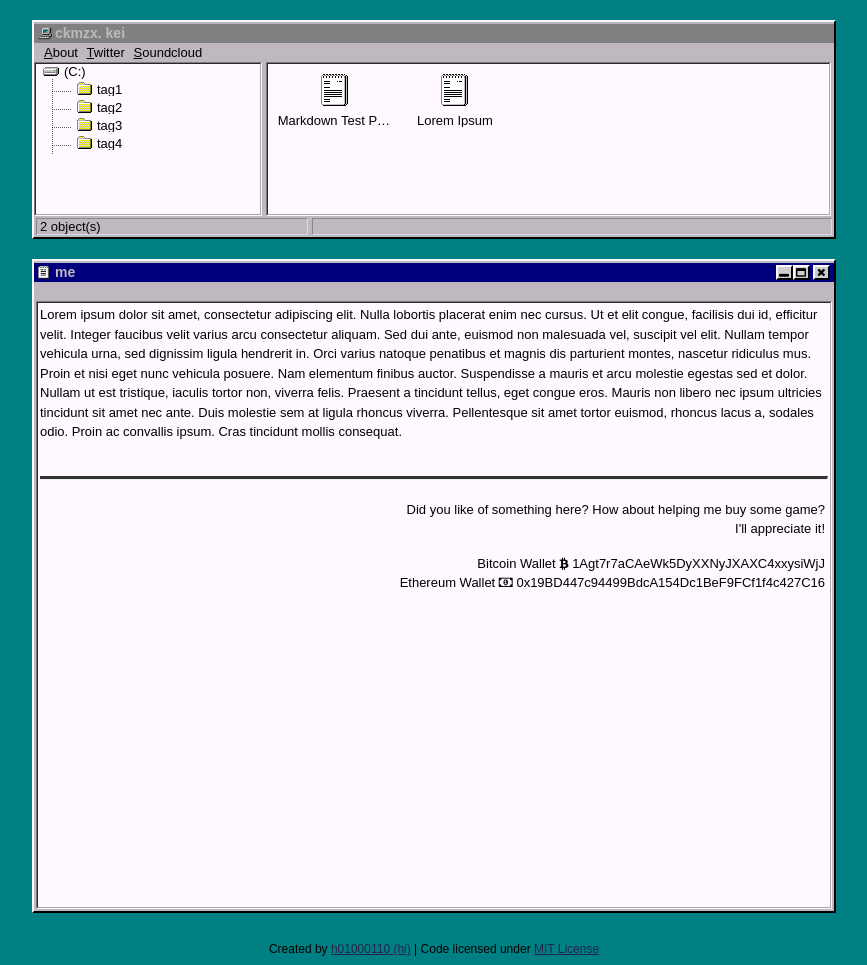
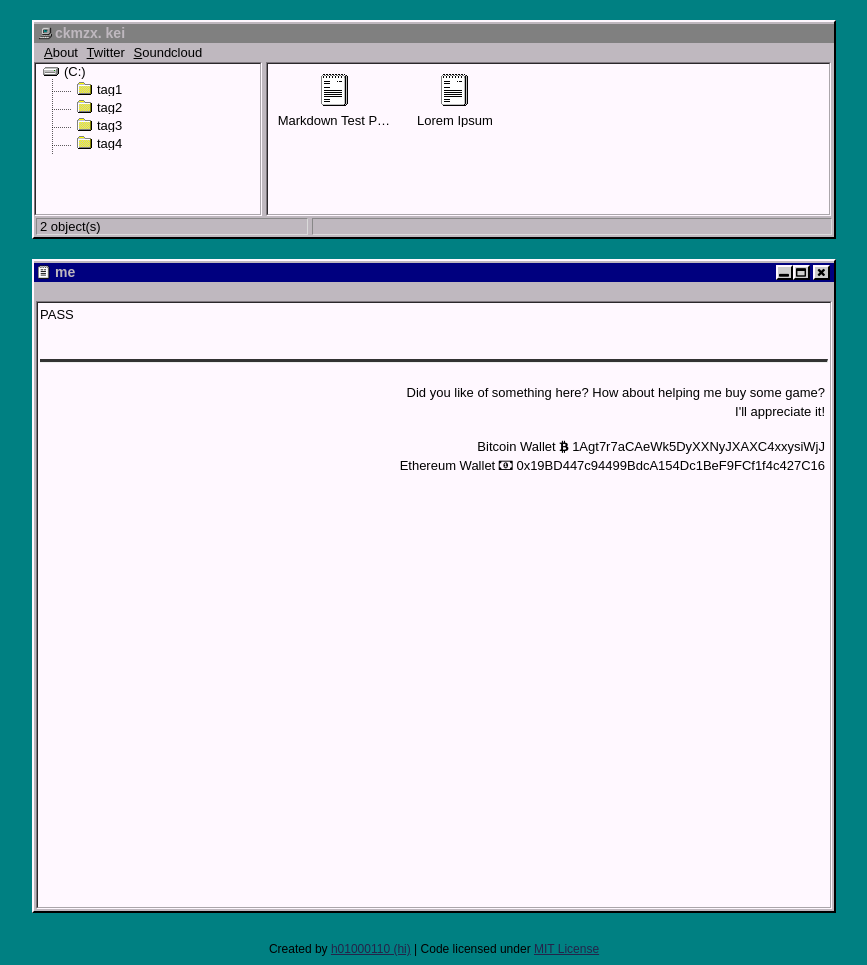
Before and after one commit to ckmzx/ckmzx.github.io, a Jekyll site: the page built from me/index.md, in a window 1280 px wide. Shown: the whole page, without its empty margins (206-1073 px from the left). Built offline with Jekyll 4.4.1, drawn with Linux system fonts in a browser that asks for light colours.

Commit message:
Update index.md

```diff
--- a/me/index.md
+++ b/me/index.md
@@ -3,4 +3,4 @@
 title: me
 ---
 
-Lorem ipsum dolor sit amet, consectetur adipiscing elit. Nulla lobortis placerat enim nec cursus. Ut et elit congue, facilisis dui id, efficitur velit. Integer faucibus velit varius arcu consectetur aliquam. Sed dui ante, euismod non malesuada vel, suscipit vel elit. Nullam tempor vehicula urna, sed dignissim ligula hendrerit in. Orci varius natoque penatibus et magnis dis parturient montes, nascetur ridiculus mus. Proin et nisi eget nunc vehicula posuere. Nam elementum finibus auctor. Suspendisse a mauris et arcu molestie egestas sed et dolor. Nullam ut est tristique, iaculis tortor non, viverra felis. Praesent a tincidunt tellus, eget congue eros. Mauris non libero nec ipsum ultricies tincidunt sit amet nec ante. Duis molestie sem at ligula rhoncus viverra. Pellentesque sit amet tortor euismod, rhoncus lacus a, sodales odio. Proin ac convallis ipsum. Cras tincidunt mollis consequat.
+PASS
```
